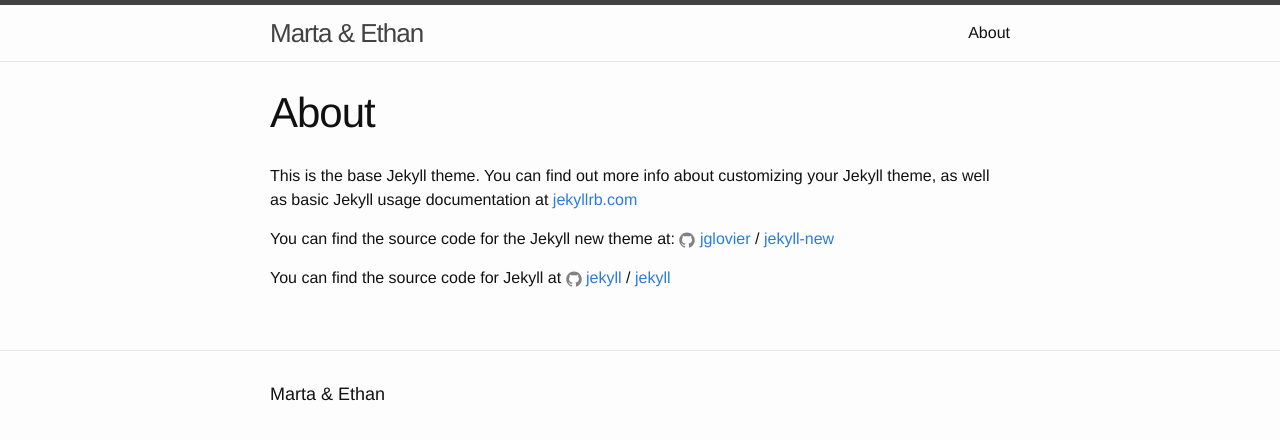
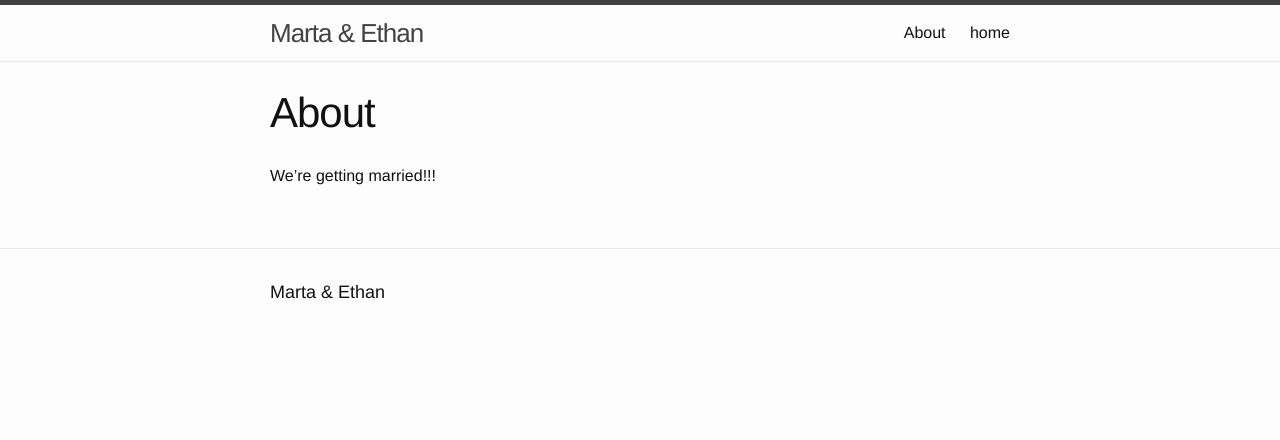
Before and after one commit to esoergel/wedding-site, a Jekyll site: the page built from about.md, in a window 1280 px wide. Shown: the top 440 px of the page. Built offline with Jekyll 4.4.1, drawn with Linux system fonts in a browser that asks for light colours.

```diff
--- a/_config.yml
+++ b/_config.yml
@@ -1,14 +1,8 @@
-# Welcome to Jekyll!
-#
-# This config file is meant for settings that affect your whole blog, values
-# which you are expected to set up once and rarely need to edit after that.
-# For technical reasons, this file is *NOT* reloaded automatically when you use
-# 'jekyll serve'. If you change this file, please restart the server process.
+# Run with $ bundle exec jekyll serve
 
-# Site settings
 title: Marta & Ethan
 email: your-email@domain.com
-description: > # this means to ignore newlines until "baseurl:"
+description: > # ignore newlines until "baseurl:"
   Site for Marta and Ethans wedding
 baseurl: "/wedding-site"
 url: "https://esoergel.github.io/"
--- a/about.md
+++ b/about.md
@@ -4,12 +4,4 @@ title: About
 permalink: /about/
 ---
 
-This is the base Jekyll theme. You can find out more info about customizing your Jekyll theme, as well as basic Jekyll usage documentation at [jekyllrb.com](http://jekyllrb.com/)
-
-You can find the source code for the Jekyll new theme at:
-{% include icon-github.html username="jglovier" %} /
-[jekyll-new](https://github.com/jglovier/jekyll-new)
-
-You can find the source code for Jekyll at
-{% include icon-github.html username="jekyll" %} /
-[jekyll](https://github.com/jekyll/jekyll)
+We're getting married!!!
```
Also changed, not shown: _posts/2016-05-14-update.md (+0 -1 lines), index.md (added, +8 -0 lines), index-old.html (renamed from index.html).
